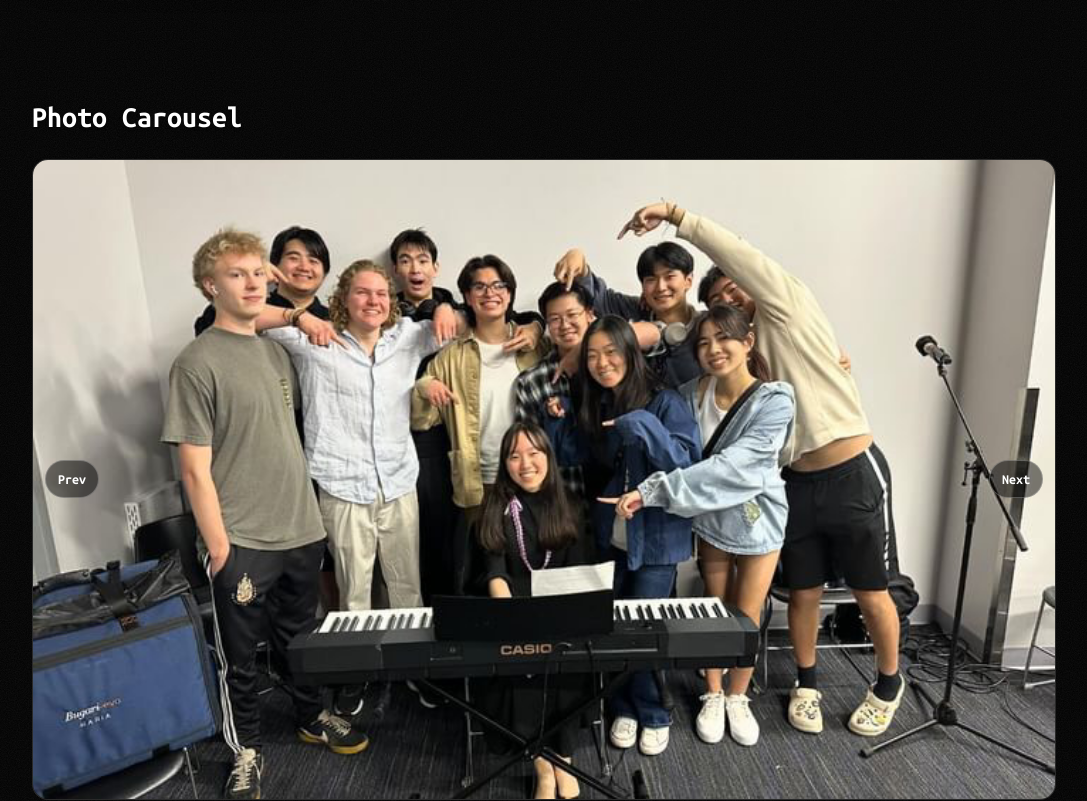
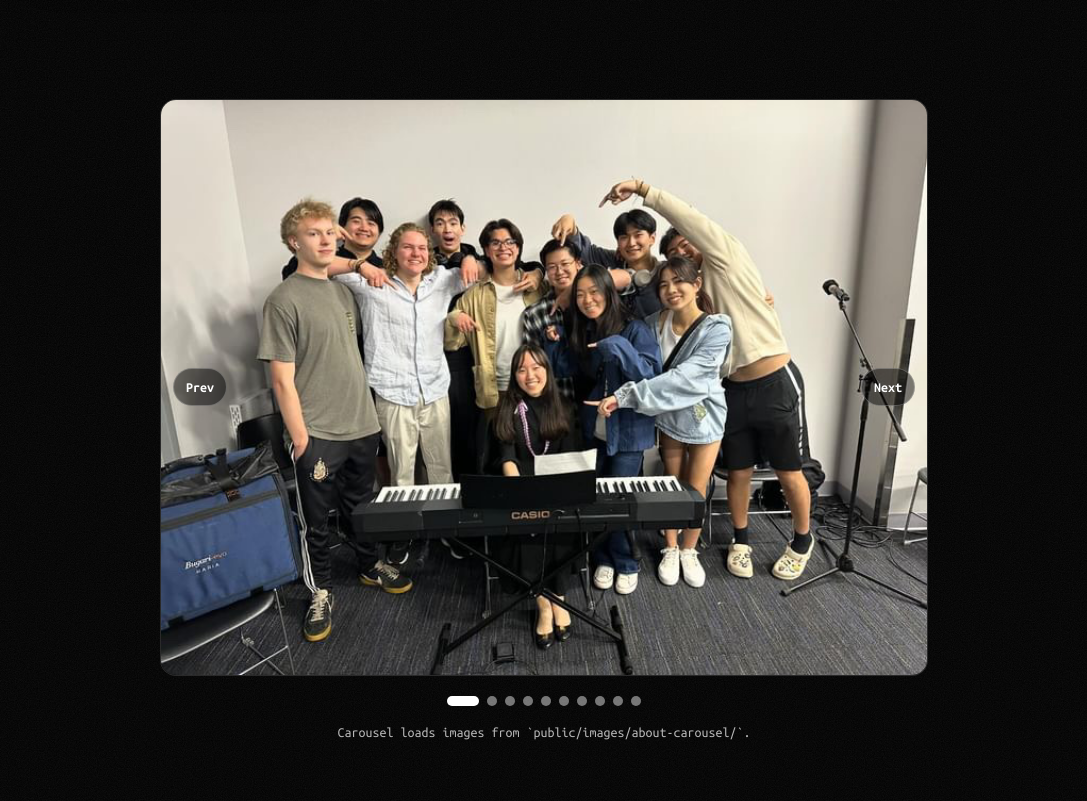
Before and after one commit to Cobby914/Personal_Website, a Next.js app: page /about in a window 1280 px wide. Shown: the part 1359-2160 px from the top of the page, without its empty margins (96-1183 px from the left). Built offline with nearby package versions, Linux system fonts and the light colour scheme.

Commit message:
Uploaded more photos and resized the carousel

```diff
--- a/components/about/AboutImageCarousel.jsx
+++ b/components/about/AboutImageCarousel.jsx
@@ -52,6 +52,18 @@ const ABOUT_CAROUSEL_IMAGES = [
     label: "Image 8",
     filePath: "public/images/about-carousel/IMG_4298.jpg",
   },
+  {
+    src: "/images/about-carousel/IMG_5121.jpg",
+    alt: "About carousel image 9",
+    label: "Image 9",
+    filePath: "public/images/about-carousel/IMG_5121.jpg",
+  },
+  {
+    src: "/images/about-carousel/IMG_5573.jpg",
+    alt: "About carousel image 10",
+    label: "Image 10",
+    filePath: "public/images/about-carousel/IMG_5573.jpg",
+  },
 ];
 
 function getWrappedIndex(index, length) {
@@ -71,17 +83,11 @@ export default function AboutImageCarousel() {
 
   return (
     <section className="relative w-full px-6 pb-20 sm:px-8 md:pb-24">
-      <div className="mx-auto max-w-5xl">
+      <div className="mx-auto max-w-3xl">
         <AnimateOnScroll>
-          <h2
-            className="mb-6 text-2xl font-bold text-white sm:text-3xl"
-            style={{ textShadow: "0 1px 3px rgba(0,0,0,0.8)" }}
-          >
-            Photo Carousel
-          </h2>
 
           <div className="relative overflow-hidden rounded-2xl border border-white/15 bg-black/35 backdrop-blur-sm">
-            <div className="aspect-[16/10] w-full">
+            <div className="aspect-[4/3] w-full">
               {isMissing ? (
                 <div className="flex h-full w-full flex-col items-center justify-center px-8 text-center">
                   <p className="text-lg font-semibold text-white">Add your photo here</p>
```
Also changed, not shown: public/images/about-carousel/IMG_5121.jpg (added), 1 other file (tests, documents, lock files or other folders).
